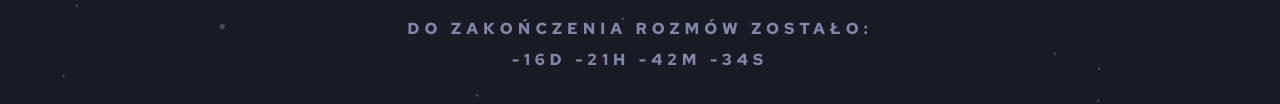
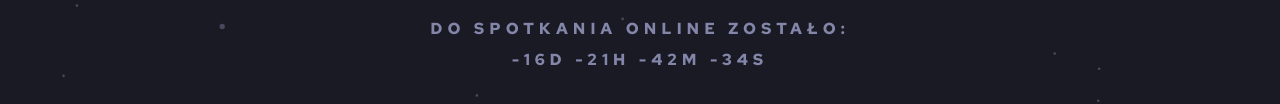
Before and after one commit to Nartynka/countdown, a plain HTML site: page index.html in a window 1280 px wide. Shown: the part 430-534 px from the top of the page. Drawn offline with Linux system fonts and the light colour scheme.

Commit message:
Update index.html

```diff
--- a/index.html
+++ b/index.html
@@ -34,7 +34,7 @@
         <p class="timer__name">sekund</p>
       </div>
     </div>
-    <div class="header2">Do zakończenia rozmów zostało: </div>
+    <div class="header2">Do spotkania online zostało: </div>
     <div class="timer2"></div>
     <div class="social">
       <a href="https://www.facebook.com/groups/175302121386300/"  target="_blank"><i class="fab fa-facebook-square social__icon"></i></a>
```
